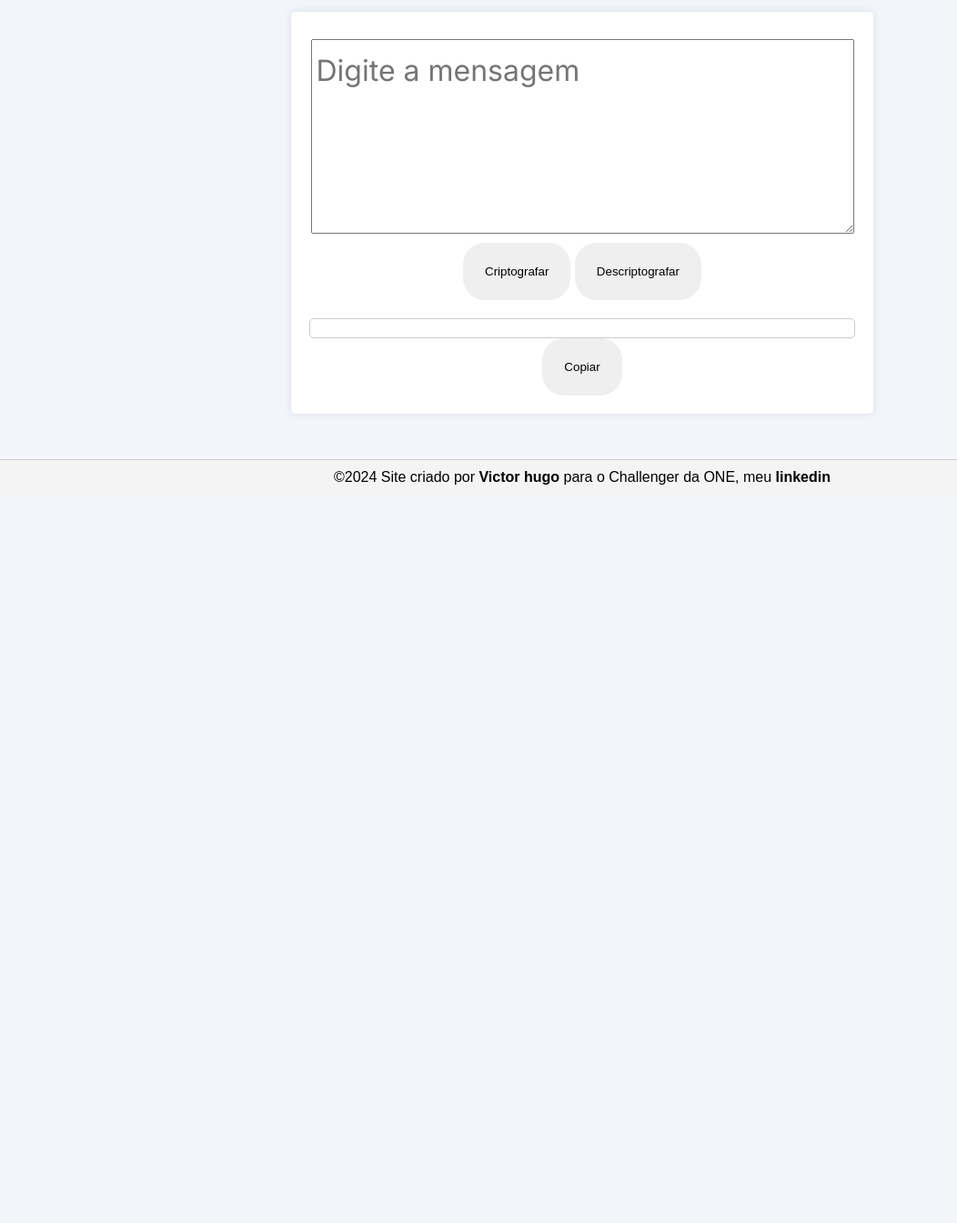
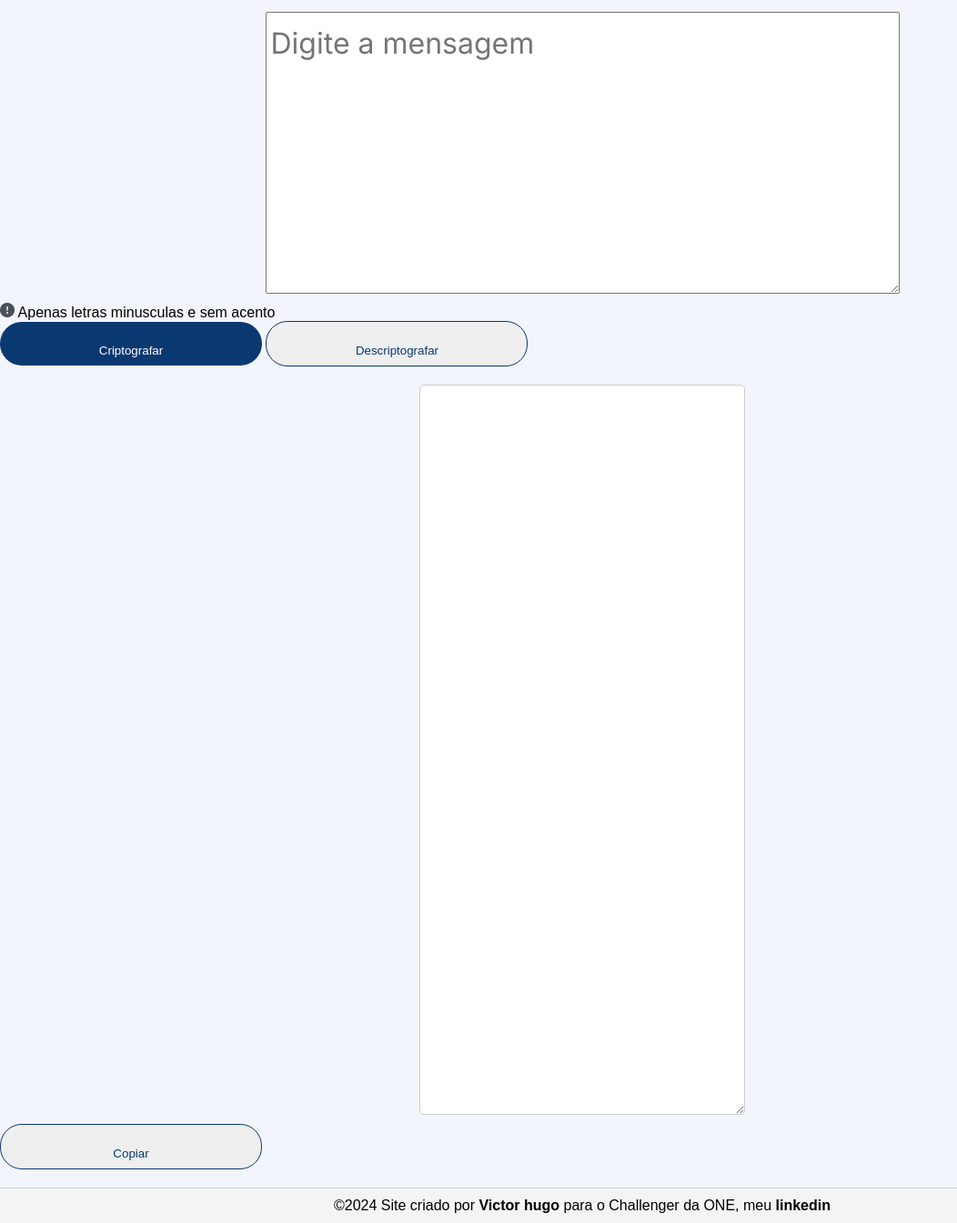
Before and after one commit to vector5826/encripitador, a plain HTML site: page index.html in a window 1280 px wide. Shown: the part 129-1474 px from the top of the page at 91% size, without its empty margins (0-1052 px from the left). Before the commit the page ends 840 px from the top, so only its background shows below. Drawn offline with Linux system fonts and the light colour scheme.

Commit message:
alteração de botão e estilo
nesse commit eu alterei o codigo html separando em sections modifiquei os botoes e estou tentando arrumar o posicionamento

```diff
--- a/index.html
+++ b/index.html
@@ -14,13 +14,23 @@
         </nav>
     </header>
     <main>
-        <div class="container">
+        <section>
             <textarea id="message" rows="4" cols="50" placeholder="Digite a mensagem"></textarea>
-            <button class="botao" onclick="encryptMessage()">Criptografar</button>
-            <button class="botao" onclick="decryptMessage()">Descriptografar</button>
-            <div id="result"></div>
-            <button onclick="copyToClipboard()">Copiar</button>
-        <script src="script.js"></script>
+            <div class="form-gruop">
+                <img src="img/Vector.png" class="alerta">
+                <label for="">Apenas letras minusculas e sem acento</label>
+            </div>
+            <div>
+                <button class="btn-cript" onclick="encryptMessage()">Criptografar</button>
+                <button class="btn-descri" onclick="decryptMessage()">Descriptografar</button>
+            </div>
+        </section>
+
+        <section>
+            <textarea id="result"></textarea>
+            <button class="btn-copia" onclick="copyToClipboard()">Copiar</button>
+        </section>
+
     </main>
 
     <footer>
@@ -28,5 +38,6 @@
             &copy;2024 Site criado por <a href="https://github.com/vector5826" target="_blank">Victor hugo</a> para o Challenger da ONE, meu <a href="https://www.linkedin.com/in/victor-hugo5822/" target="_blank">linkedin</a>
         </p>
     </footer>
+    <script src="script.js"></script>
 </body>
 </html>
--- a/script.js
+++ b/script.js
@@ -47,5 +47,4 @@ function copyToClipboard() {
     document.execCommand("copy");
     document.body.removeChild(textarea);
 
-    alert("Texto copiado para a área de transferência!");
 }
--- a/styles/style.css
+++ b/styles/style.css
@@ -8,18 +8,15 @@ body {
     background-color:rgba(243, 245, 252, 1);
     ;
 }
+
+section{
+    display: flex;
+    flex-direction: column;
+}
+
 .logo{
     margin: 40px 40px;
 
-}
-.container {
-    max-width: 600px;
-    margin: 50px auto;
-    padding: 20px;
-    background-color: #fff;
-    border-radius: 5px;
-    box-shadow: 0 0 10px rgba(0, 0, 0, 0.1);
-    text-align: center;
 }
 
 #message {
@@ -27,11 +24,20 @@ body {
     font-family: "Inter", sans-serif;
     font-size: 32px;
     line-height: 48px;
+    width: 680px;
+    height: 288px;
+    top: 168px;
+    left: 240px;
+
 }
 
-label {
-    display: block;
-    margin-bottom: 5px;
+.form-group {
+    display: flex;
+    width: 252px;
+    height: 18px;
+    top: 851px;
+    left: 240px;
+    gap: 8px;
 }
 
 textarea {
@@ -44,8 +50,8 @@ textarea {
 
 button{
     display: inline-block;
-    width: Fixed (336px);
-    height: Hug (67px);
+    width: 288px;
+    height: 19px;
     top: 885px;
     left: 1032px;
     padding: 24px;
@@ -55,12 +61,47 @@ button{
 
 }
 
+.btn-cript{
+    background-color: rgba(10, 56, 113, 1);
+    color:rgba(255, 255, 255, 1);
+}
+
+.btn-descri{
+   color:rgba(10, 56, 113, 1);
+   border: 1px solid rgba(10, 56, 113, 1);
+}
+
+.btn-copia{
+    color:rgba(10, 56, 113, 1);
+    width: 288px;
+    height: 19px;
+    text-align: center;
+    border: 1px solid rgba(10, 56, 113, 1)
+}
+
+button:hover{
+    background: rgba(216, 223, 232, 1);
+
+}
+
 #result {
     margin-top: 20px;
     padding: 10px;
     border: 1px solid #ccc;
     border-radius: 5px;
     color: rgba(73, 80, 87, 1);
+    width: 336px;
+    height: 781px;
+    top: 72px;
+    left: 1032px;
+    font-family: Inter;
+    font-size: 24px;
+    font-weight: 400;
+    line-height: 36px;
+    letter-spacing: 0em;
+    text-align: left;
+
+
 }
 
 footer {
```
Also changed, not shown: img/Vector.png (added).
